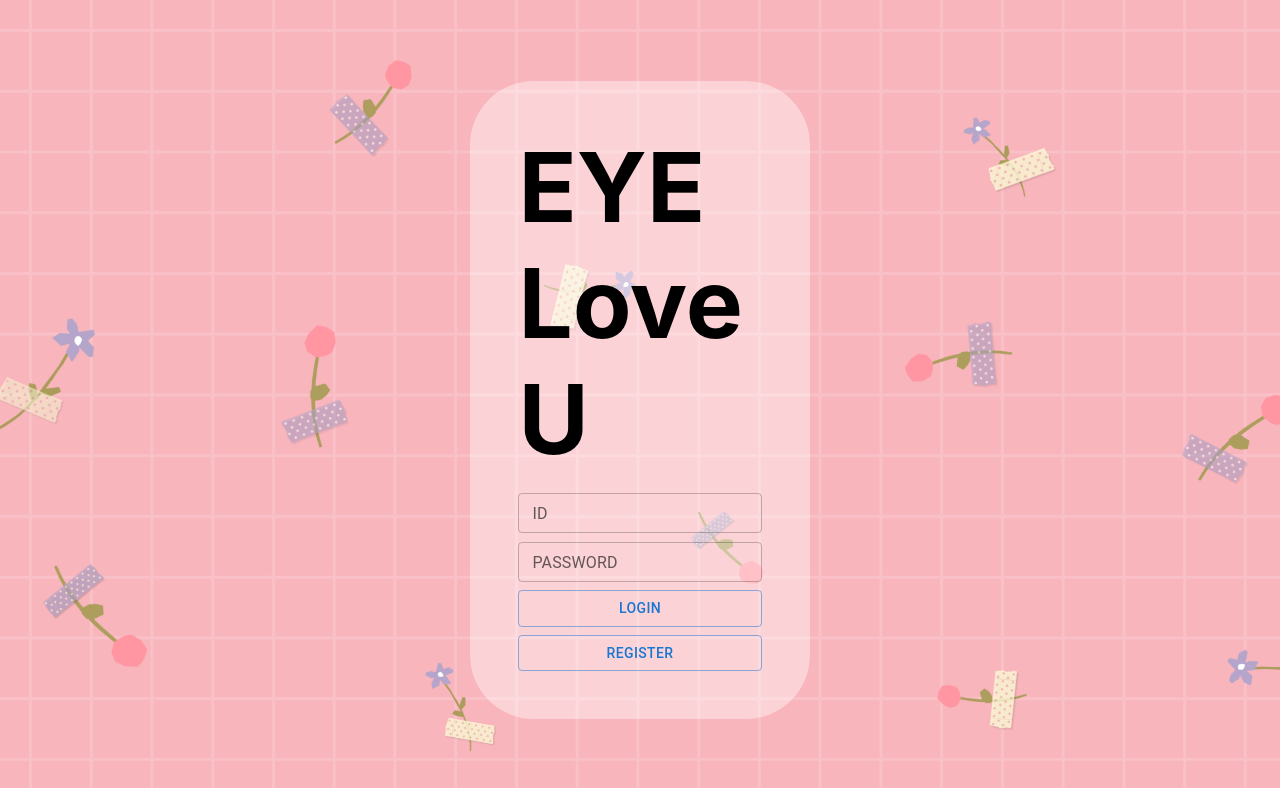
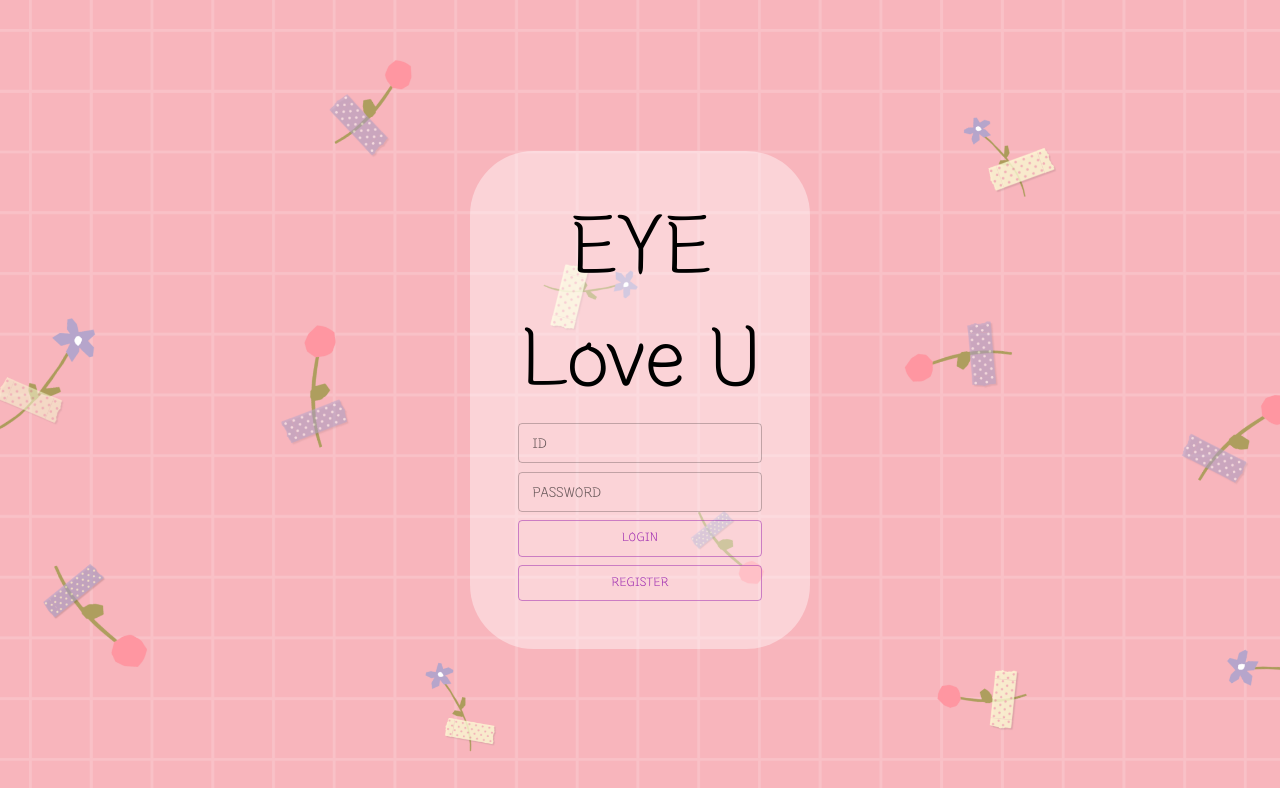
Before and after one commit to SeungjaeLim/EYE-LOVE-U, a React (Create React App) app: page / in a window 1280 px wide. Shown: the top 788 px of the page. Built offline with nearby package versions, Linux system fonts and the light colour scheme; the HTML template or start-up script is replaced by a standard one.

Commit message:
Style: Font

```diff
--- /dev/null
+++ b/public/index.css
@@ -0,0 +1,52 @@
+html, body, div, span, applet, object, iframe,
+h1, h2, h3, h4, h5, h6, p, blockquote, pre,
+a, abbr, acronym, address, big, cite, code,
+del, dfn, em, img, ins, kbd, q, s, samp,
+small, strike, strong, sub, sup, tt, var,
+b, u, i, center,
+dl, dt, dd, ol, ul, li,
+fieldset, form, label, legend,
+table, caption, tbody, tfoot, thead, tr, th, td,
+article, aside, canvas, details, embed,
+figure, figcaption, footer, header, hgroup,
+menu, nav, output, ruby, section, summary,
+time, mark, audio, video {
+	margin: 0;
+	padding: 0;
+	border: 0;
+	font-size: 100%;
+	font: inherit;
+  font-family: "pretty";
+	vertical-align: baseline;
+}
+/* HTML5 display-role reset for older browsers */
+article, aside, details, figcaption, figure,
+footer, header, hgroup, menu, nav, section {
+	display: block;
+}
+body {
+	line-height: 1;
+	overflow: hidden;
+  font-family: "pretty";
+
+}
+
+html {
+  font-family: "pretty";
+
+}
+ol, ul {
+	list-style: none;
+}
+blockquote, q {
+	quotes: none;
+}
+blockquote:before, blockquote:after,
+q:before, q:after {
+	content: '';
+	content: none;
+}
+table {
+	border-collapse: collapse;
+	border-spacing: 0;
+}
--- a/public/index.html
+++ b/public/index.html
@@ -17,6 +17,7 @@
       user's mobile device or desktop. See https://developers.google.com/web/fundamentals/web-app-manifest/
     -->
     <link rel="manifest" href="%PUBLIC_URL%/manifest.json" />
+    <link rel="stylesheet" href="index.css">
     <!--
       Notice the use of %PUBLIC_URL% in the tags above.
       It will be replaced with the URL of the `public` folder during the build.
--- a/src/App.css
+++ b/src/App.css
@@ -37,3 +37,8 @@
     transform: rotate(360deg);
   }
 }
+
+@font-face {
+  font-family: "pretty";
+  src: url(./fonts/prettynight.ttf);
+}
--- a/src/components/Login.js
+++ b/src/components/Login.js
@@ -53,26 +53,27 @@ function Login({ setUserId }) {
     return(
         <div className='Auth'>
             <div className='Background'>
-                <div className='Title'> EYE Love U</div>
+                <div className='Title'>EYE</div>
+                <div className='Title'>Love U</div>
                 <form className='LoginForm' onSubmit={onLogin}>
                     <div className='LoginFormInput'>
-                        <TextField label="ID" style={{ marginBottom: "0.6rem", width: "100%", style: {fontFamily:'paybooc'} }} autoComplete="off" size="small" name="id"/>
-                        <TextField label="PASSWORD" style={{ width: "100%", style: {fontFamily:'paybooc'} }} type="password" size="small" autoComplete="off" name="pwd"/>
+                        <TextField inputProps={{style: {fontFamily:'pretty'}}} InputLabelProps={{style: {fontFamily:'pretty'}}} label="ID" color="secondary" style={{ marginBottom: "0.6rem", width: "100%", style: {fontFamily:'pretty'} }} autoComplete="off" size="small" name="id"/>
+                        <TextField InputLabelProps={{style: {fontFamily:'pretty'}}} label="PASSWORD" color="secondary" style={{ width: "100%", style: {fontFamily:'pretty'} }} type="password" size="small" autoComplete="off" name="pwd"/>
                     </div>
                     <div className='LoginButtonForm'>
-                        <Button variant='outlined' type='submit'>Login</Button>
+                        <Button style={{ fontFamily: "pretty"}} color="secondary" variant='outlined' type='submit'  >Login</Button>
                     </div>
                     <div className='LoginButtonForm'>
-                        <Button variant='outlined' type='button' onClick={(e) => {
+                        <Button style={{ fontFamily: "pretty"}} color="secondary" variant='outlined' type='button' onClick={(e) => {
                             e.preventDefault();
                             onClickRegister("register");}}>Register</Button>
                     </div>
                 </form>
 
                 <Dialog open={alertOpen}>
-                    <DialogTitle style={{ display: "flex", justifyContent: "center"}} >로그인에 실패했습니다.</DialogTitle>
+                    <DialogTitle style={{ display: "flex", justifyContent: "center", fontFamily: "pretty"}} >로그인에 실패했습니다.</DialogTitle>
                     <DialogActions>
-                        <Button onClick={() => {
+                        <Button style={{ fontFamily: "pretty"}} onClick={() => {
                             setAlertOpen(false);
                         }}>확인</Button>
                     </DialogActions>
--- a/src/pages/Calibration.js
+++ b/src/pages/Calibration.js
@@ -2,7 +2,7 @@ import {useEffect, useRef} from 'react'
 import './Calibration.css'
 import { useNavigate } from 'react-router-dom';
 import CheckBoxOutlineBlankIcon from '@mui/icons-material/CheckBoxOutlineBlank';
-
+import Button from '@mui/material/Button';
 
 export default function Calibration() {
   const navigate = useNavigate();
@@ -51,46 +51,46 @@ export default function Calibration() {
             </CheckBoxOutlineBlankIcon> */}
           </div>
           <div className='cell'>
-            <CheckBoxOutlineBlankIcon onClick={Calibration} className='bnt2'>
+            <CheckBoxOutlineBlankIcon style={{ fontFamily: "pretty"}} onClick={Calibration} className='bnt2'>
             </CheckBoxOutlineBlankIcon>
           </div>
           <div className='cell'>
-            <CheckBoxOutlineBlankIcon onClick={Calibration} className='bnt3'>
+            <CheckBoxOutlineBlankIcon style={{ fontFamily: "pretty"}} onClick={Calibration} className='bnt3'>
             </CheckBoxOutlineBlankIcon>
           </div>
         </div>
         <div className='calcolumn'>
           <div className='cell'>
-            <CheckBoxOutlineBlankIcon onClick={Calibration} className='bnt4'>
+            <CheckBoxOutlineBlankIcon style={{ fontFamily: "pretty"}} onClick={Calibration} className='bnt4'>
             </CheckBoxOutlineBlankIcon>
           </div>
           <div className='cell1'>
             <div className = 'startcali'>
               <span> 이 단계는 사용자의 환경에 모델을 최적화 시키는 과정입니다.<br/>무작위로 나타나는 버튼과 빨간 점의 거리가 가까워지면 버튼을 눌러주세요.</span>
               <div className = 'start'>
-                <button onClick = {startCalibration} > Start Calibration </button>
+                <Button style={{ fontFamily: "pretty"}} onClick = {startCalibration} color="secondary" variant='outlined' type='button' > Start Calibration </Button>
               </div>
             </div>
             <div className='goToMatching'>
-              <button onClick={goToMatching}> Go to Matching </button>
+              <button style={{ fontFamily: "pretty"}} onClick={goToMatching}> 매칭 시작하기 </button>
             </div>
           </div>
           <div className='cell'>
-            <CheckBoxOutlineBlankIcon onClick={Calibration} className='bnt5'>
+            <CheckBoxOutlineBlankIcon style={{ fontFamily: "pretty"}} onClick={Calibration} className='bnt5'>
             </CheckBoxOutlineBlankIcon>
           </div>
         </div>
         <div className='calcolumn'>
           <div className='cell'>
-            <CheckBoxOutlineBlankIcon onClick={Calibration} className='bnt6'>
+            <CheckBoxOutlineBlankIcon style={{ fontFamily: "pretty"}} onClick={Calibration} className='bnt6'>
             </CheckBoxOutlineBlankIcon>
           </div>
           <div className='cell'>
-            <CheckBoxOutlineBlankIcon onClick={Calibration} className='bnt7'>
+            <CheckBoxOutlineBlankIcon style={{ fontFamily: "pretty"}} onClick={Calibration} className='bnt7'>
             </CheckBoxOutlineBlankIcon>
           </div>
           <div className='cell'>
-            <CheckBoxOutlineBlankIcon onClick={Calibration} className='bnt8'>
+            <CheckBoxOutlineBlankIcon style={{ fontFamily: "pretty"}} onClick={Calibration} className='bnt8'>
             </CheckBoxOutlineBlankIcon>
           </div>
         </div>
--- a/src/pages/Lobby.js
+++ b/src/pages/Lobby.js
@@ -240,21 +240,21 @@ function Lobby({ userId, setUserId }) {
   return (
     <div className='Lobby'>
       <div className='Background'>
-      <Avatar
+      <Avatar style={{ fontFamily: "pretty"}}
         sx={{ width: 350, height: 350}}
         className='LobbyProfileIcon'
         onClick={onProfileClick}
         src={profileImg}/>
-      <Dialog
+      <Dialog style={{ fontFamily: "pretty"}}
         open={profileOpen}
         onClose={onProfileClose}
         TransitionComponent={Transition}
         aria-describedby="alert-dialog-slide-description" >
         <div className='LobbyUserStatus'>
           <div className='LobbyUserStatusClose'>
-            <CloseIcon onClick={onProfileClose}/>
+            <CloseIcon style={{ fontFamily: "pretty"}} onClick={onProfileClose}/>
           </div>
-          <Avatar className="LobbyUserStatusImg" src={profileImg} sx={{ width: 100, height: 100 }}/>
+          <Avatar style={{ fontFamily: "pretty"}} className="LobbyUserStatusImg" src={profileImg} sx={{ width: 100, height: 100 }}/>
           <div className="LobbyUserStatusId">{userInfo.id}</div>
           <div className="LobbyUserStatusOther">
             <div className="LobbyUserStatusOtherStat">
@@ -267,32 +267,32 @@ function Lobby({ userId, setUserId }) {
         </div>
       </Dialog>
       <div className='PostBox'>
-        <StyledBadge
+        <StyledBadge style={{ fontFamily: "pretty"}}
             badgeContent={mailCount}
             color="secondary">
-          <MailIcon
+          <MailIcon style={{ fontFamily: "pretty"}}
             style={{fill: "white"}}
             sx={{ width: 100, height: 100 }}
             onClick={() => showList()} />
         </StyledBadge>
       </div>
 
-      <Dialog
+      <Dialog style={{ fontFamily: "pretty"}}
         open={listOpen}
         TransitionComponent={Transition}
         onClose={() => setListOpen(false)}>
         <CloseIcon onClick={() => setListOpen(false)}/>
 
-        <Box sx={{ borderBottom: 1, borderColor: 'divider' }}>
-          <Tabs value={value} onChange={handleChange} aria-label="basic tabs example">
-            <Tab label="받은 편지함" {...a11yProps(0)} />
-            <Tab label="보낸 편지함" {...a11yProps(1)} />
+        <Box style={{ fontFamily: "pretty"}} sx={{ borderBottom: 1, borderColor: 'divider' }}>
+          <Tabs style={{ fontFamily: "pretty"}} value={value} onChange={handleChange} aria-label="basic tabs example">
+            <Tab style={{ fontFamily: "pretty"}} label="받은 편지함" {...a11yProps(0)} />
+            <Tab style={{ fontFamily: "pretty"}} label="보낸 편지함" {...a11yProps(1)} />
           </Tabs>
         </Box>
-        <TabPanel value={value} index={0}>
+        <TabPanel style={{ fontFamily: "pretty"}} value={value} index={0}>
           {inboxContents()}
         </TabPanel>
-        <TabPanel value={value} index={1}>
+        <TabPanel style={{ fontFamily: "pretty"}} value={value} index={1}>
           {sentContents()}
         </TabPanel>
 
--- a/src/style/Auth.css
+++ b/src/style/Auth.css
@@ -21,7 +21,7 @@
 .Title {
   font-size: 6rem;
   margin-bottom: 1rem;
-  font-weight: bold;
+  font-weight: normal;
 }
 .LoginForm {
   display: flex;
--- a/src/style/Lobby.css
+++ b/src/style/Lobby.css
@@ -108,7 +108,7 @@
   margin-top: 0.5rem;
   text-align: center;
   font-size: 1.5rem;
-  font-weight: bold;
+  color: gray;
 }
 
 
@@ -116,5 +116,5 @@
   margin-top: 0.5rem;
   text-align: center;
   font-size: 1.5rem;
-  font-weight: bold;
+  color: gray;
 }
```
Also changed, not shown: src/components/Register.js (+15 -10 lines), src/fonts/prettynight.ttf (added), 1 other file (tests, documents, lock files or other folders).
